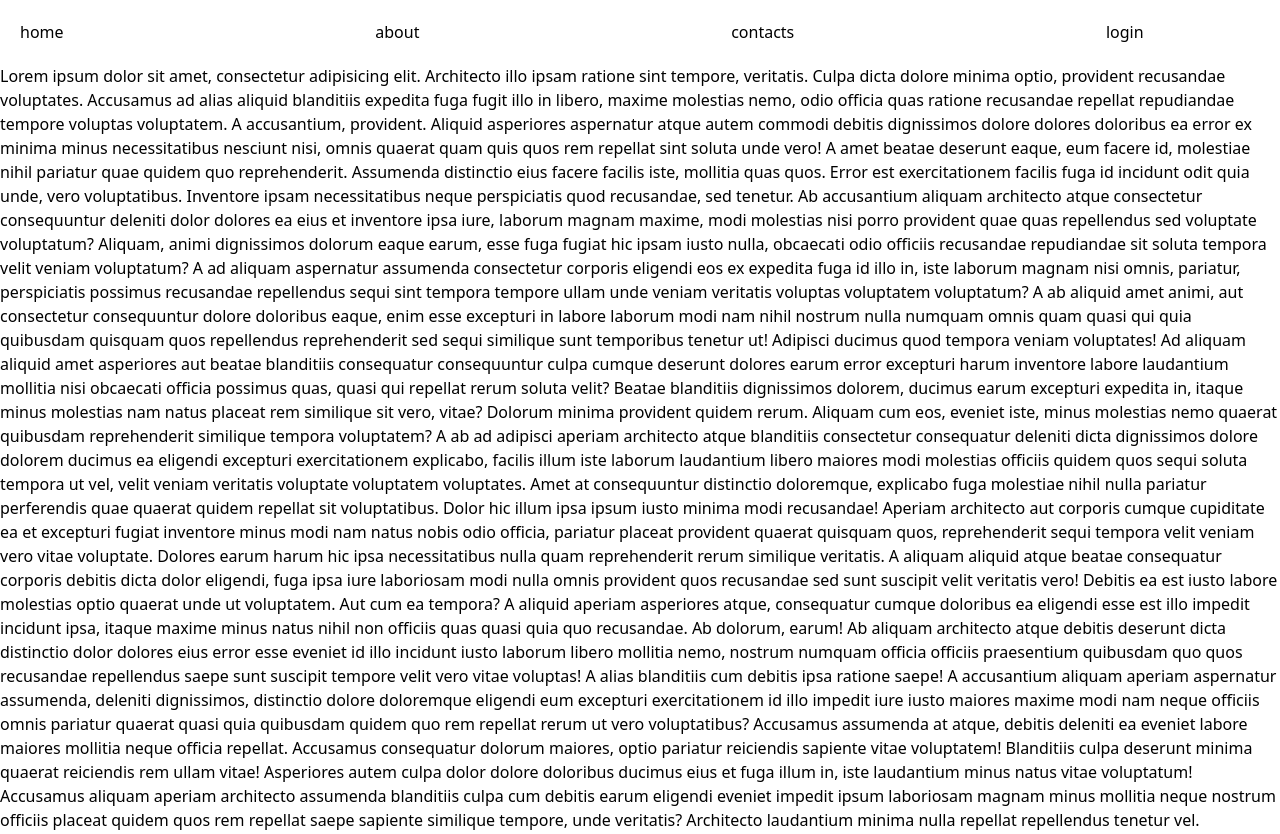
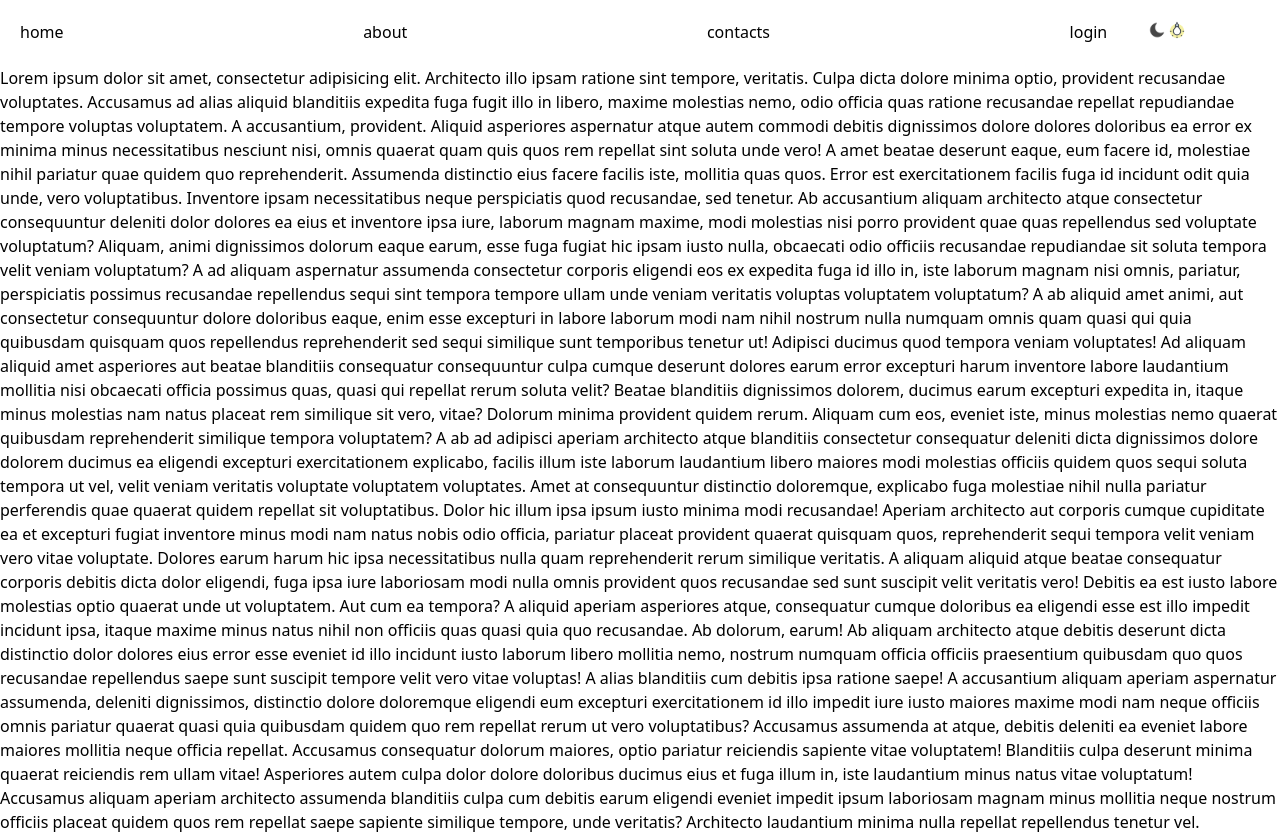
Before and after one commit to aleks1303/dec-2025_react_lessons, a React (Vite) app: page / in a window 1280 px wide. Built offline with nearby package versions, Linux system fonts and the light colour scheme.

Commit message:
context 2 - theme

```diff
--- a/src/App.tsx
+++ b/src/App.tsx
@@ -1,10 +1,22 @@
 import MainComponent from "./components/main-component/MainComponent.tsx";
+import {useState} from "react";
+import {MyContext} from "./context/MyContext.tsx";
 
 
 const App = () => {
+
+    const [themeValue, setThemeValue] = useState('light')
     return (
         <div>
-        <MainComponent/>
+            <MyContext.Provider value={{
+                theme: themeValue,
+                change: (themeValue: string) => {
+                    setThemeValue(themeValue)
+                }
+            }
+            }>
+                <MainComponent/>
+            </MyContext.Provider>
         </div>
     );
 };
--- a/src/components/header-component/HeaderComponent.tsx
+++ b/src/components/header-component/HeaderComponent.tsx
@@ -1,6 +1,15 @@
+import {useContext} from "react";
+import {MyContext} from "../../context/MyContext.tsx";
 
 
 const HeaderComponent = () => {
+    const {change} = useContext(MyContext);
+    const handleDark = () => {
+        change('dark')
+    }
+    const handleLight = () => {
+        change('light')
+    }
     return (
         <div className={'flex justify-between'}>
             <div className={'flex-1/1'}>
@@ -11,9 +20,11 @@ const HeaderComponent = () => {
                     <li>login</li>
                 </ul>
             </div>
-                <div className={'flex-1/10'}>
-                    <button></button>
-                    <button></button>
+            <div className={'flex-1/10 m-5'}>
+                <button onClick={handleDark}><img className={'w-5'} src="src/icons/icons8-dark-48.png" alt="dark"/>
+                </button>
+                <button onClick={handleLight}><img className={'w-5'} src="src/icons/icons8-light-64%20.png"
+                                                   alt="light"/></button>
             </div>
         </div>
     );
--- a/src/components/info-component/InfoComponent.tsx
+++ b/src/components/info-component/InfoComponent.tsx
@@ -1,4 +1,17 @@
+import {useMemo} from "react";
+
 const InfoComponent = () => {
+
+const memo = useMemo(() => {
+                for (let i = 0; i < 10; i++) {
+                        console.log('I am working')
+        }
+                return null
+}, [])
+        console.log(memo)
+
+
+
     return (
         <div>
             Lorem ipsum dolor sit amet, consectetur adipisicing elit. Architecto illo ipsam ratione sint tempore,
--- a/src/components/main-component/MainComponent.tsx
+++ b/src/components/main-component/MainComponent.tsx
@@ -1,12 +1,18 @@
 import HeaderComponent from "../header-component/HeaderComponent.tsx";
 import InfoComponent from "../info-component/InfoComponent.tsx";
+import {useContext} from "react";
+import {MyContext} from "../../context/MyContext.tsx";
 
 
 const MainComponent = () => {
+
+const {theme} = useContext(MyContext);
+const dark = 'bg-black text-white';
+const light = 'bg-white text-black'
     return (
-        <div>
-            <HeaderComponent/>
-            <InfoComponent/>
+        <div className={theme === 'light' ? light : dark}>
+                <HeaderComponent/>
+                <InfoComponent/>
         </div>
     );
 };
--- /dev/null
+++ b/src/context/MyContext.tsx
@@ -0,0 +1,13 @@
+import {createContext} from "react";
+
+type MyThemeType = {
+    theme: string,
+    change: (theme:string) => void
+}
+const MyThemeObject = {
+    theme:'light',
+    change: (theme:string) => {
+        console.log(theme)
+    }
+}
+export const MyContext = createContext<MyThemeType>(MyThemeObject);
```
Also changed, not shown: src/icons/icons8-dark-48.png (added), src/icons/icons8-light-64 .png (added). Lines whose indentation alone changed are shown as unchanged.
